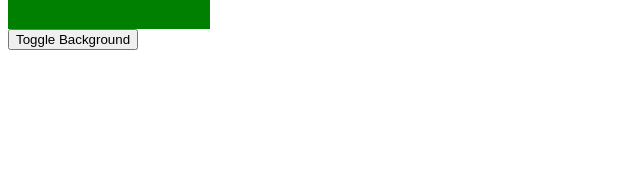
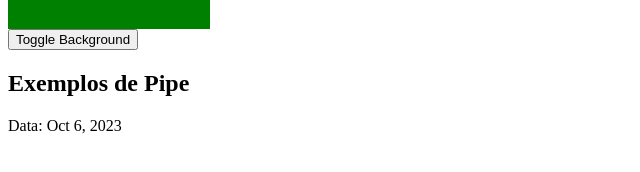
Before and after one commit to EMoonlit/angular-playground, an Angular app: page / in a window 1280 px wide. Shown: the part 450-622 px from the top of the page, without its empty margins (0-640 px from the left). Built offline with nearby package versions, Linux system fonts and the light colour scheme.

Commit message:
feat: added pipe date example

```diff
--- a/src/app/app.component.html
+++ b/src/app/app.component.html
@@ -31,3 +31,7 @@
 <button (click)="AddItem()">Add item</button> -->
 
 <app-binding></app-binding>
+
+<h2>Exemplos de Pipe</h2>
+
+<p>Data: {{dateToPipe | date}} </p>
--- a/src/app/app.component.ts
+++ b/src/app/app.component.ts
@@ -33,6 +33,8 @@ export class AppComponent {
     }
   ]
 
+  dateToPipe = Date.now();
+
   AddItem() {
     this.values.push({
       description: this.value.description,
```
